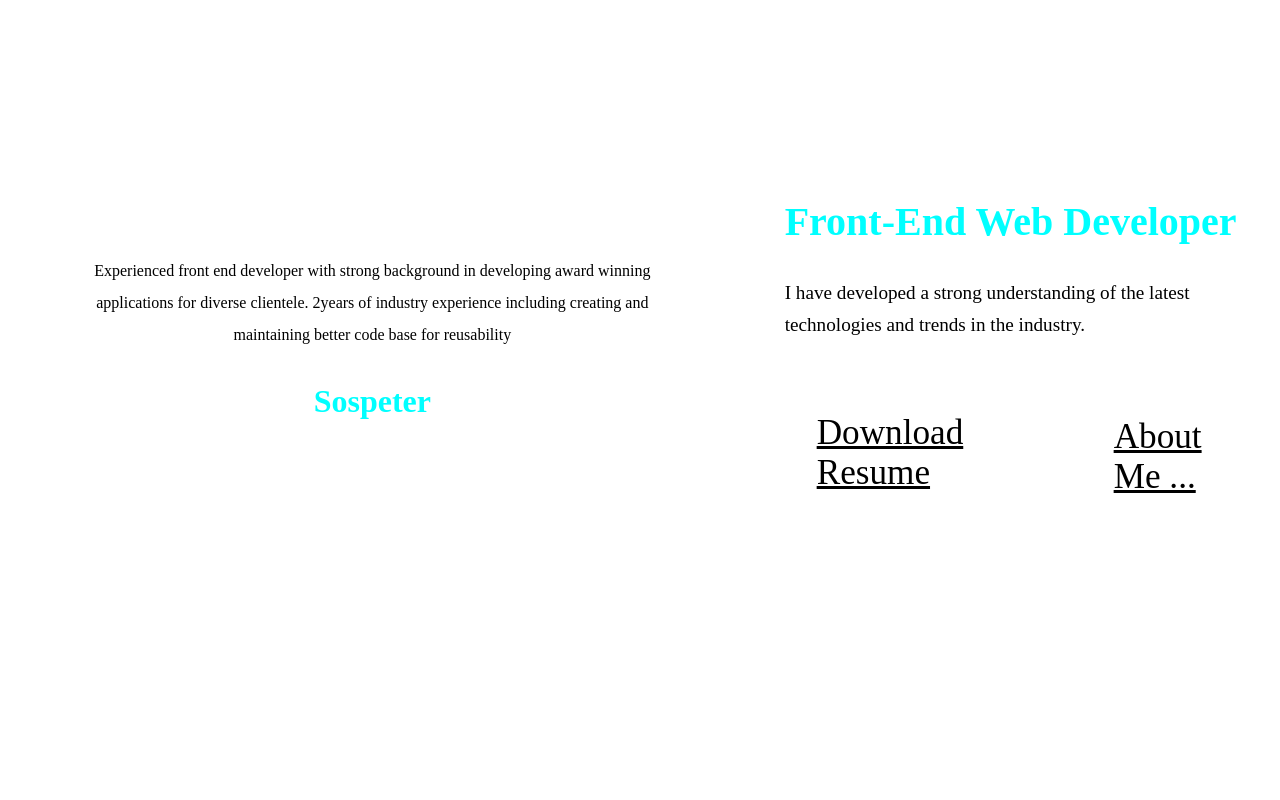
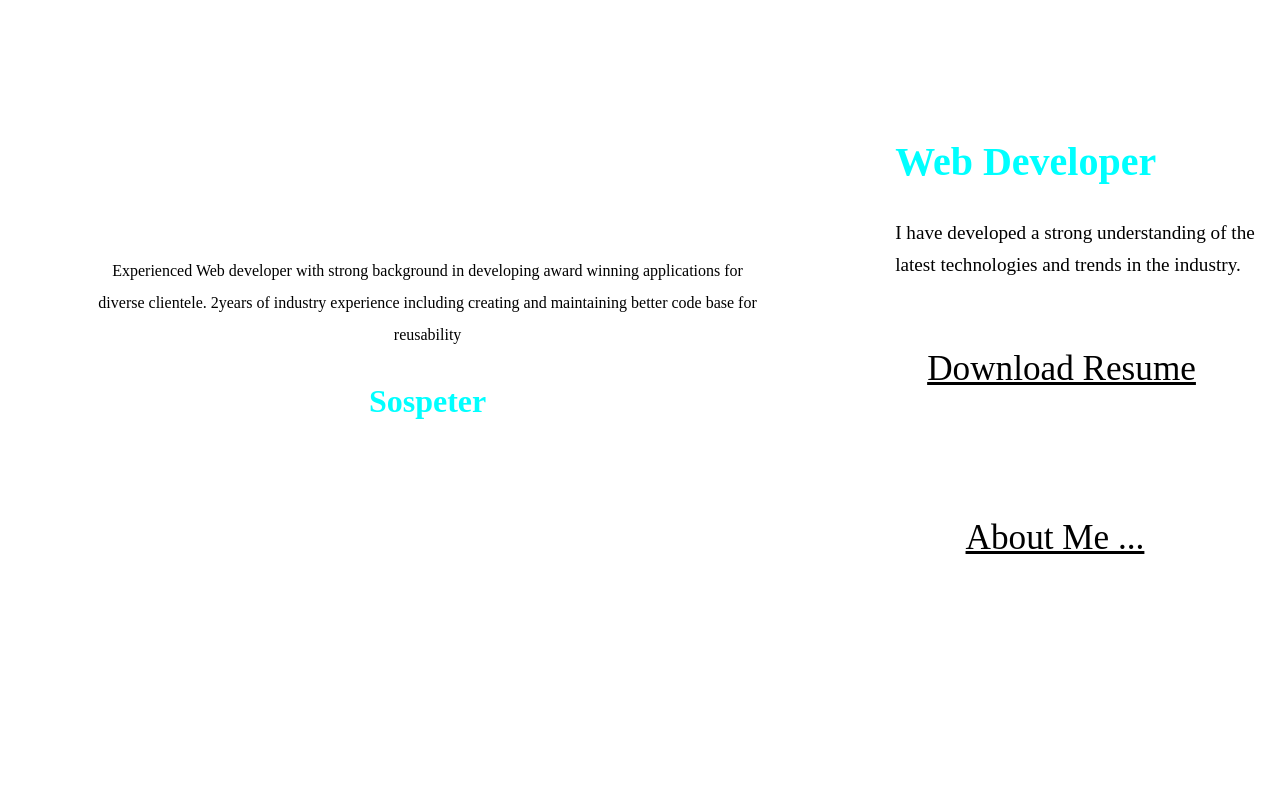
Before and after one commit to sosyfy/portfolio, a React (Create React App) app: page / in a window 1280 px wide. Shown: the part 1380-2180 px from the top of the page. Built offline with nearby package versions, Linux system fonts and the light colour scheme; the HTML template or start-up script is replaced by a standard one.

Commit message:
made few changes

```diff
--- a/src/components/Button.jsx
+++ b/src/components/Button.jsx
@@ -12,6 +12,7 @@ margin-top: 2rem;
       props.outline ? "transparent" : 'var(--gray-1)'};
   padding: 0.7em 2em;
   border-radius:8px;
+  white-space: nowrap;
   border: 2px solid var(--gray-1);
   display: inline-block;
   color:  ${(props) =>
--- a/src/components/about/About.css
+++ b/src/components/about/About.css
@@ -3,6 +3,7 @@
     overflow: hidden;
     overflow: hidden;
 }
+
 .about .container {
     margin-top: 1rem;
     display: flex;
@@ -15,12 +16,14 @@
     padding: 2rem;
     text-align: center;
 }
+
 .about .left .card {
     box-shadow: 0px 0px 20px var(--gray-1);
     padding: 3rem;
     border-radius: 12px;
     min-height: 400px;
 }
+
 .about .left .card .card-image {
     width: 80px;
     height: 80px;
@@ -30,59 +33,73 @@
     border-radius: 50%;
     margin-bottom: 2rem;
 }
+
 .about .left .card .card-image img {
-         object-fit:inherit;
+    object-fit: inherit;
 }
+
 .about .left .card .card-description {
     margin-bottom: 2rem;
     font-size: 1rem;
     line-height: 2em;
 }
+
 .about .left .card .card-name {
     font-size: 2rem;
     margin-bottom: 0.2rem;
     color: cyan;
 }
+
 .card-subtitle {
     color: whitesmoke;
     font-size: 1.4rem;
 }
-    .about .sub-heading{
+
+.about .sub-heading {
     margin-bottom: 1rem;
     font-weight: 600;
 }
+
 .slogan {
     margin-bottom: 2rem;
     font-size: 2.5rem;
     color: cyan;
 }
+
 .right-text {
     line-height: 2rem;
     font-weight: 400;
     font-size: 1.2rem;
 }
+
 .ptext {
     line-height: 2rem;
     font-weight: 400;
     font-size: 1.2rem;
 }
+
 .buttons {
     display: flex;
+    flex-direction: column;
     justify-content: flex-start;
     gap: 3rem;
-        align-items: center;
+    width: 100%;
+    align-items: start;
 }
+
 .download-button {
     font-size: 2.2rem;
     display: flex;
     align-items: center;
     justify-content: center;
-  background-color:var(--gray-1);
-  border-radius:8px;
+    background-color: var(--gray-1);
+    border-radius: 8px;
     padding: 0.7em 2rem;
     margin-top: 1.5rem;
     border: 2px solid var(--gray-1);
     color: black;
+    word-wrap: normal;
+    white-space: nowrap;
 }
 
 
@@ -92,6 +109,7 @@
         align-items: center;
         text-align: center;
     }
+
     .buttons {
         display: flex;
         flex-direction: column;
@@ -99,15 +117,17 @@
         align-items: center;
 
     }
+
     .about .left {
         padding: 1rem;
     }
+
     .about .left .card {
         padding: 2rem;
     }
 
     .about .download-button {
-        font-size: 1.7rem ;
+        font-size: 1.7rem;
         margin-top: 2rem;
         width: 100%;
         margin-bottom: 0;
--- a/src/components/about/AboutSection.jsx
+++ b/src/components/about/AboutSection.jsx
@@ -22,7 +22,7 @@ function About() {
               <img src={sospeter} alt="sospeter" />
             </div>
             <p className="card-description">
-            Experienced front end developer with strong background  in developing award winning applications for diverse clientele. 2years of industry experience including creating and maintaining better code base for reusability
+            Experienced Web developer with strong background  in developing award winning applications for diverse clientele. 2years of industry experience including creating and maintaining better code base for reusability
             </p>
             <h3 className="card-name">Sospeter</h3>
             {/* <p className="card-subtitle">Fronted web developer</p> */}
@@ -31,7 +31,7 @@ function About() {
 
         <div className="right-div">
           {/* <p className="sub-heading">Hi, This is Sospeter</p> */}
-          <h2 className="slogan">Front-End Web Developer</h2>
+          <h2 className="slogan">Web Developer</h2>
           <p className="right-text" data-aos="fade-left">
         I have developed a strong understanding of the latest technologies and trends in the industry.
           </p>
--- a/src/components/projects/Project.css
+++ b/src/components/projects/Project.css
@@ -73,6 +73,10 @@
     background-color: var(--deep-dark);
     padding: 1rem;
     border-radius: 8px;
+    font-weight: 900;
+    color: white;
+    font-size: 1rem;
+    letter-spacing: 3px;
 }
 .project-buttons {
     display: flex;
--- a/src/components/projects/Project.jsx
+++ b/src/components/projects/Project.jsx
@@ -19,12 +19,15 @@ function Project() {
           <h2 className="project-title"> Tesla </h2>
           <h3 className="project-subtitle">Clone Website</h3>
           <p className="project-description ptext">
-            This is a replica of the Tesla's website.Built in React js and styled components,
+            This is a replica of the Tesla's landing page website.Built in React js and styled components,
             the website is fully responsive with features such as routing and conditional rendering.
           </p>
           <div className="technologies">
             <div className="item">
               <p>REACT JS</p>
+            </div>
+            <div className="item">
+              <p>STYLED COMPONENTS</p>
             </div>
             <div className="item">
               <p>CSS</p>
```
Lines whose indentation alone changed are shown as unchanged.
